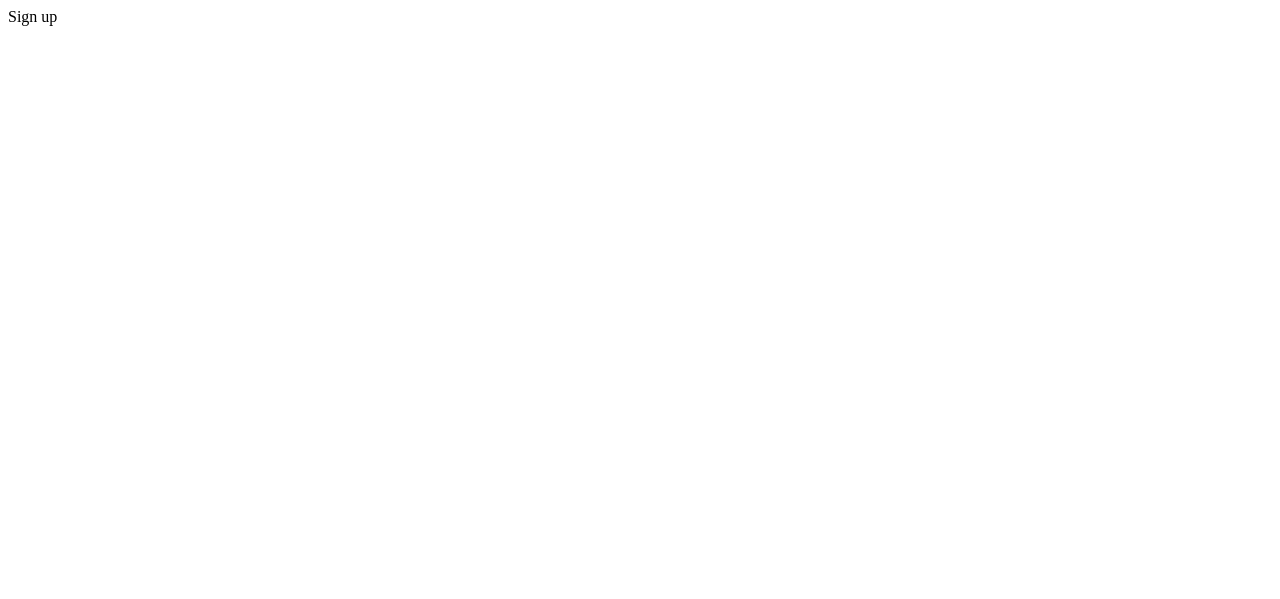
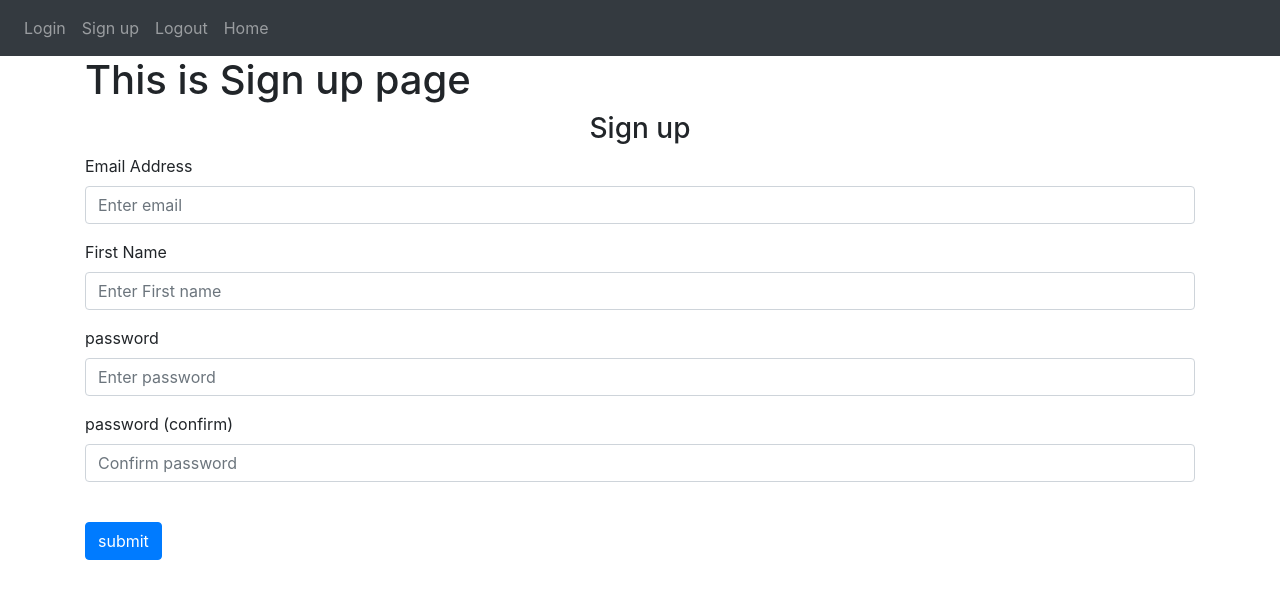
Before and after one commit to A-LPHARM/pythonwebapp, a Flask app: page /sign-up in a window 1280 px wide. Before the commit the part shown is almost empty. Shown: the top 599 px of the page. Run offline with Flask 3, Linux system fonts and the light colour scheme; some libraries are stand-ins or nearby versions.

Commit message:
sign-up-page

```diff
--- a/website/auth.py
+++ b/website/auth.py
@@ -1,10 +1,11 @@
-from flask import Blueprint
+from flask import Blueprint, render_template
 
 auth = Blueprint('auth', __name__)
 
+
 @auth.route('/login')
 def login():
-    return "<p>Login</P>"
+    return render_template("login.html", text="Testing", user="tim")
 
 @auth.route('/logout')
 def logout():
@@ -12,4 +13,4 @@ def logout():
 
 @auth.route('/sign-up')
 def sign_up():
-    return "<p>Sign up</p>"
+    return render_template("sign_up.html")
--- a/website/templates/base.html
+++ b/website/templates/base.html
@@ -20,14 +20,14 @@
   <body>
     <nav class="navbar navbar-expand-lg navbar-dark bg-dark">
         <button
-          class="navbar-toggle"
+          class="navbar-toggler"
           type="button"
           data-toggle="collapse"
           data-target="#navbar"
         >
             <span class="navbar-toggler-icon"></span>
         </button>
-        <div class="collapse navbar-collpase" id="navbar">
+        <div class="collapse navbar-collapse" id="navbar">
           <div class="navbar-nav">
             <a class="nav-item nav-link" id="login" href="/login">Login</a>
             <a class="nav-item nav-link" id="signUp" href="/sign-up">Sign up</a>
@@ -36,7 +36,10 @@
           </div>
         </div>
     </nav>
-
+    <div class="container">
+    {% block content %}
+    {% endblock %}
+    </div>
     <script
       src="https://code.jquery.com/jquery-3.2.1.slim.min.js"
       integrity="sha384-KJ3o2DKtIkvYIK3UENzmM7KCkRr/rE9/Qpg6aAZGJwFDMVNA/GpGFF93hXpG5KkN"
--- a/website/templates/home.html
+++ b/website/templates/home.html
@@ -1 +1,5 @@
-{% extends "base.html" %} {% block title %}Changed{% endblock %}
+{% extends "base.html" %} {% block title %}Pharma-Home{% endblock %}
+
+{% block content %}
+<h1>This is Korah Pharmacy home page </h1>
+{% endblock %}
--- /dev/null
+++ b/website/templates/login.html
@@ -0,0 +1,6 @@
+{% extends "base.html" %} {% block title %}Login{% endblock %}
+
+{% block content %}
+<h1>This is the Login page </h1>
+{{ text }} {{ user }}
+{% endblock %}
--- /dev/null
+++ b/website/templates/sign_up.html
@@ -0,0 +1,50 @@
+{% extends "base.html" %} {% block title %}Sign up{% endblock %}
+
+{% block content %}
+<h1>This is Sign up page </h1>
+<form method="POST">
+    <h3 align="center">Sign up</h3>
+    <div class="form-group">
+        <label for="email">Email Address</label>
+        <input
+          type="email"
+          class="form-control"
+          id="email"
+          name="email"
+          placeholder="Enter email"
+        />
+    </div>
+    <div class="form-group">
+        <label for="firstName">First Name</label>
+        <input
+          type="text"
+          class="form-control"
+          id="firstName"
+          name="firstName"
+          placeholder="Enter First name"
+        />
+    </div>
+    <div class="form-group">
+        <label for="password1">password</label>
+        <input
+          type="password"
+          class="form-control"
+          id="password1"
+          name="password1"
+          placeholder="Enter password"
+        />
+    </div>
+    <div class="form-group">
+        <label for="password2">password (confirm)</label>
+        <input
+          type="password"
+          class="form-control"
+          id="password2"
+          name="password2"
+          placeholder="Confirm password"
+        />
+    </div>
+    <br />
+    <button type="submit" class="btn btn-primary">submit</button>
+</form>
+{% endblock %}
```
